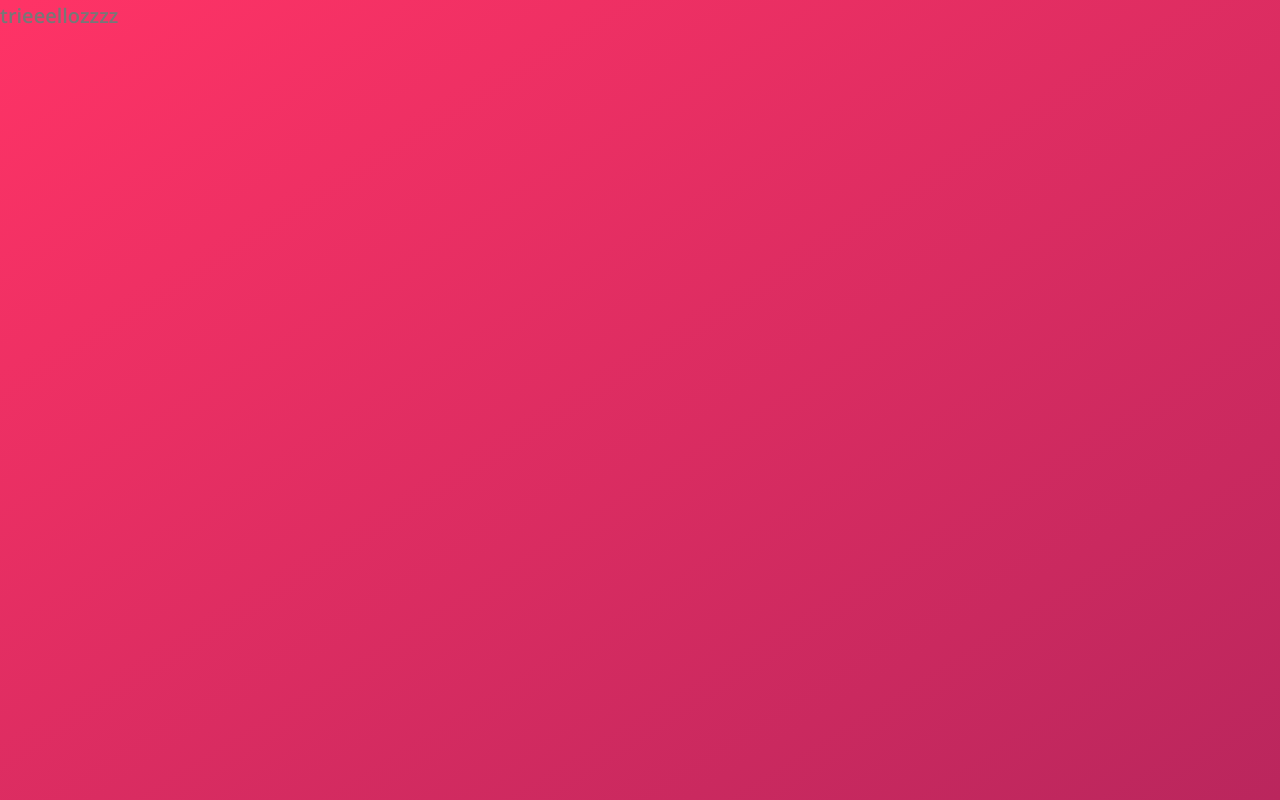
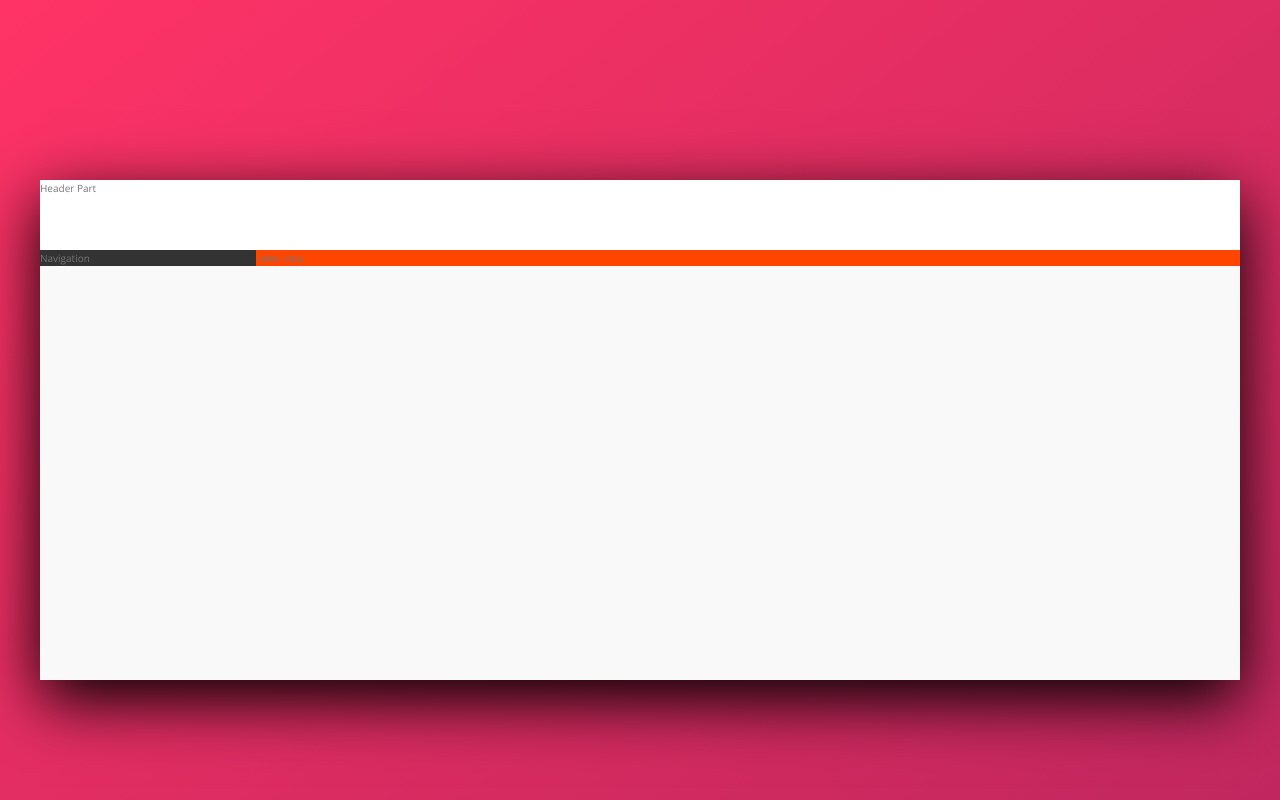
Before and after one commit to AliAbukahil/Trillo_Booking_App, a website: page src/index.html in a window 1280 px wide. Shown: the top 800 px of the page. Drawn offline with nearby package versions, Linux system fonts and the light colour scheme; files that its build step writes are made by us from their sources.

Commit message:
Building the Overall Layout

```diff
--- a/src/index.html
+++ b/src/index.html
@@ -14,6 +14,13 @@
     <title>trillo &mdash; Your all-in-one booking app</title>
   </head>
   <body>
-    <h1>trieeellozzzz</h1>
+    <!-- The Layout -->
+    <div class="container">
+      <header class="header">Header Part</header>
+      <div class="content">
+        <nav class="sidebar">Navigation</nav>
+        <main class="hotel-view">Hotel view</main>
+      </div>
+    </div>
   </body>
 </html>
--- a/src/scss/_base.scss
+++ b/src/scss/_base.scss
@@ -14,6 +14,9 @@
   --color-grey-dark-1: #333;
   --color-grey-dark-2: #777;
   --color-grey-dark-3: #999;
+
+  // box-shadow
+  --shadow-dark: 0 2rem 6rem rgba(0, 0, 0.3);
 }
 
 // Global resets
--- a/src/scss/_layout.scss
+++ b/src/scss/_layout.scss
@@ -0,0 +1,31 @@
+.container {
+  max-width: 120rem; // 1200px
+  margin: 18rem auto;
+  background-color: var(--color-grey-light-1);
+  box-shadow: var(--shadow-dark);
+
+  min-height: 50rem;
+}
+
+.header {
+  height: 7rem; // 70px
+  background-color: #fff;
+  border-radius: var(--color-grey-light-2);
+}
+
+.content {
+  display: flex;
+}
+
+.sidebar {
+  background-color: var(--color-grey-dark-1);
+  // flex: grow shrink basis; basis is like width
+  flex: 0 0 18%;
+}
+
+.hotel-view {
+  background-color: #fff;
+  background-color: orangered;
+  // flex: 1; the element should grow as much as it can.
+  flex: 1;
+}
```
